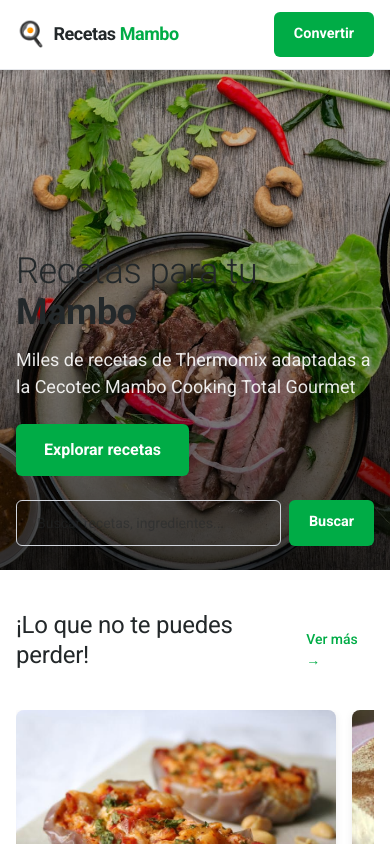
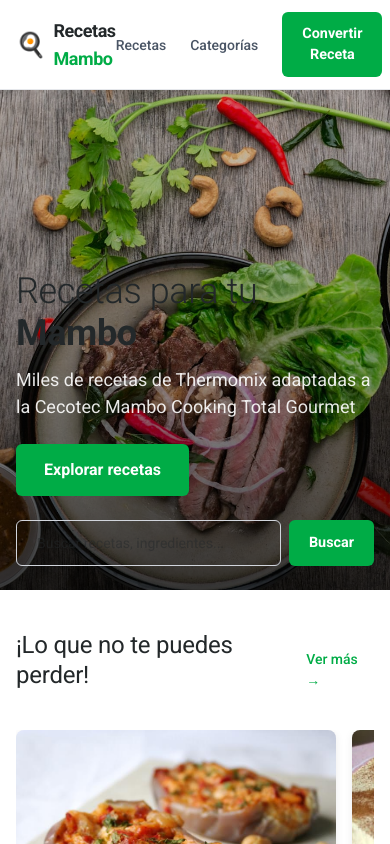
Before and after one commit to tomassette-prog/recetasmambo, a Next.js app: page / in a window 390 px wide. Shown: the top 844 px of the page. Built offline with nearby package versions, Linux system fonts and the light colour scheme.

Commit message:
fix: single Convertir button in header, nav visible on all screens

```diff
--- a/src/app/layout.tsx
+++ b/src/app/layout.tsx
@@ -27,7 +27,7 @@
               <span className="text-2xl">🍳</span>
               <span>Recetas <span style={{ color: "#00AC46" }}>Mambo</span></span>
             </Link>
-            <nav className="hidden md:flex items-center gap-8 text-sm font-medium text-gray-600">
+            <nav className="flex items-center gap-6 sm:gap-8 text-sm font-medium text-gray-600">
               <Link href="/recetas" className="hover:text-[#00AC46] transition-colors">
                 Recetas
               </Link>
@@ -38,9 +38,6 @@
                 Convertir Receta
               </Link>
             </nav>
-            <Link href="/convertir" className="md:hidden btn-primary text-sm px-3 py-1.5">
-              Convertir
-            </Link>
           </div>
         </header>
 
```
